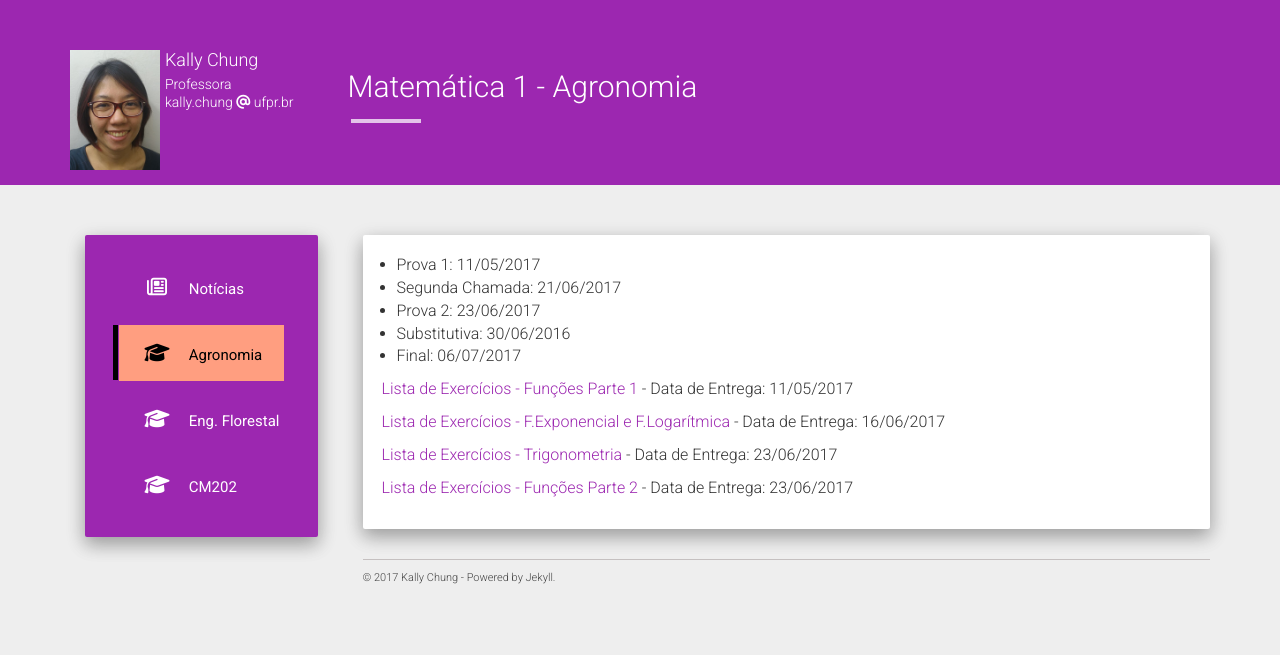
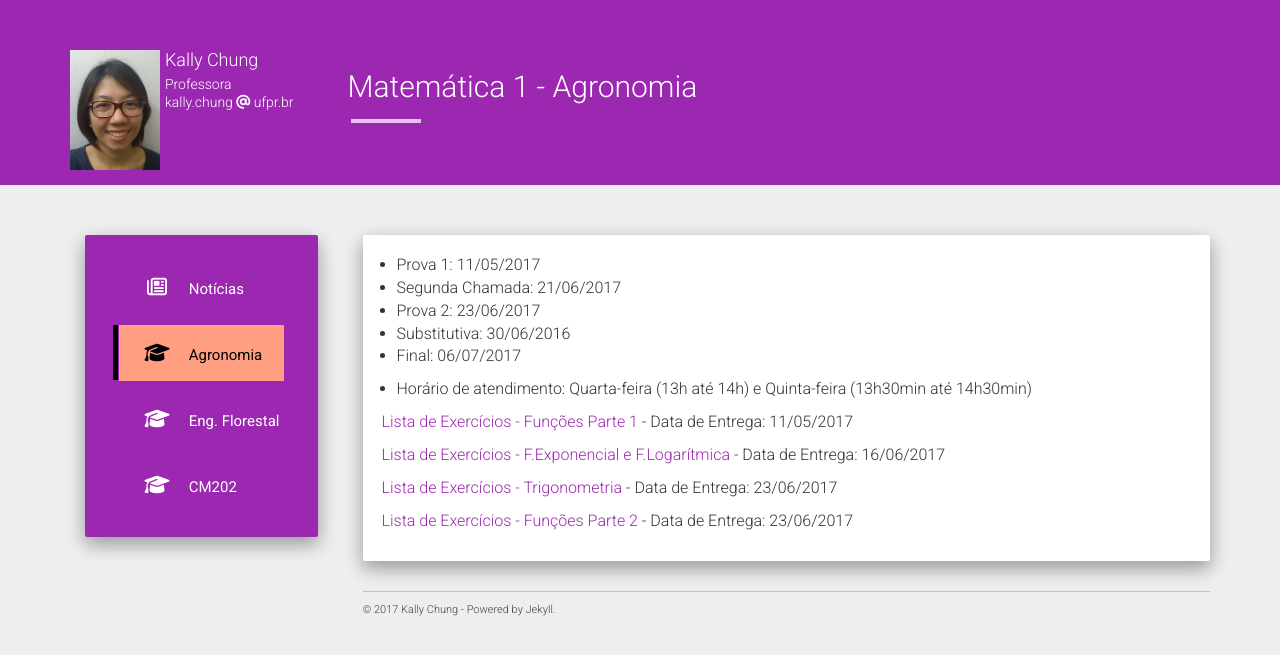
Before and after one commit to chunggnuhc/chunggnuhc.github.io, a Jekyll site: the page built from agronomia.md, in a window 1280 px wide. Shown: the top 655 px of the page. Built offline with Jekyll 4.4.1, drawn with Linux system fonts in a browser that asks for light colours; nearby versions of some CDN libraries.

Commit message:
Horário de atendimento adicionado

```diff
--- a/agronomia.md
+++ b/agronomia.md
@@ -10,6 +10,8 @@ permalink: /agronomia/
 - Substitutiva: 30/06/2016
 - Final: 06/07/2017
 
+- Horário de atendimento: Quarta-feira (13h até 14h) e Quinta-feira (13h30min até 14h30min)
+
 [Lista de Exercícios - Funções Parte 1](/disciplinas/listaFunc-1.pdf) - Data de Entrega: 11/05/2017
 
 [Lista de Exercícios - F.Exponencial e F.Logarítmica](/disciplinas/listaExp-Log.pdf) - Data de Entrega: 16/06/2017
```
